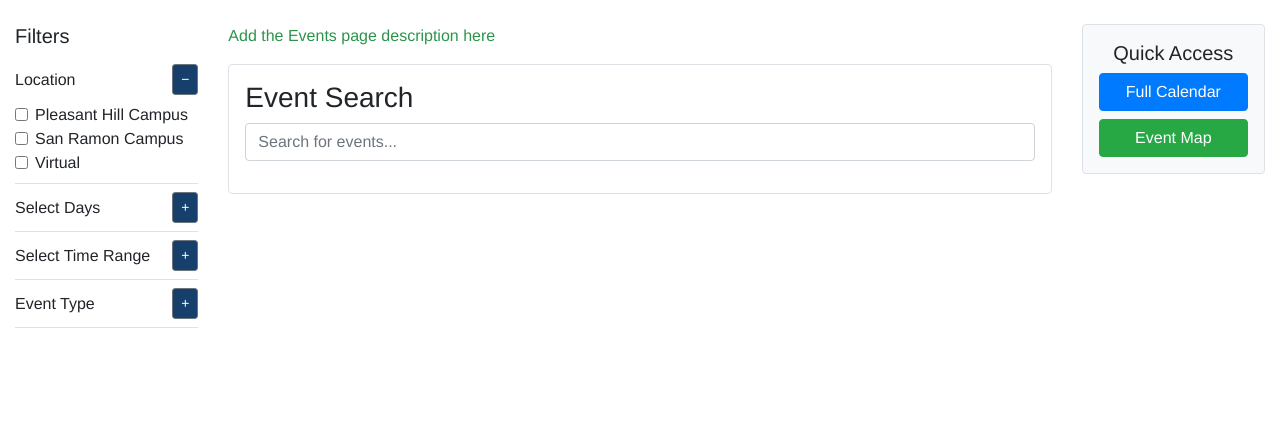
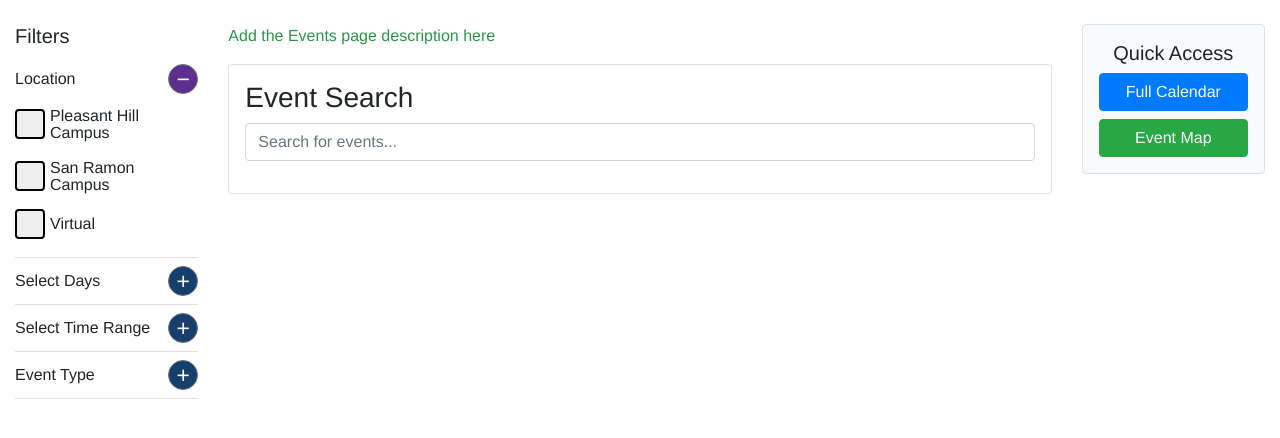
Before and after one commit to NoNameCoder2806/DVC-Events-Radar, a Django app: page / in a window 1280 px wide, after a click that opens the changed part. Shown: the part 216-654 px from the top of the page. Run offline with Django 5.2, Linux system fonts and the light colour scheme; data that the repository does not hold is empty; some libraries are stand-ins or nearby versions.

Commit message:
added styling to the filter column

```diff
--- a/myapp/static/home.css
+++ b/myapp/static/home.css
@@ -12,20 +12,114 @@ body {
     --offwhite: #f5fcff;
 }
 
+/* Filter button */
 .col-md-2 button{
     background-color: var(--blue) !important;
+    height: 30px;
+    width: 30px;
+    border-radius: 50%;
+    font-size: 23px;
+    padding: 0;
+    display: flex;
+    justify-content: center;
+    align-items: center;
+    aspect-ratio: 1;
     color: white;
     transition: all 0.2s ease;
-}.col-md-2 button:hover{
+}
+
+/* Hover effect make filter button larger and purple */
+.col-md-2 button:hover{
     background-color: var(--purple) !important;
-    color: white;
+    -webkit-transform: scale(1.2);
+    -ms-transform: scale(1.2);
     transform: scale(1.2);
-}.col-md-2 button:active{
+}
+
+/* Activated filter button color */
+.col-md-2 button:not(.collapsed){
     background-color: var(--purple) !important;
-    color: white;
-    transform: scale(1.2);
-}.border-bottom{
-    border-bottom: var(--green) 2px solid;
+}
+
+/* The container */
+.form-check {
+    display: flex !important;
+    min-height: 35px;
+    align-items: center;
+    position: relative !important;
+    padding: 5px 0 5px 35px !important;
+    line-height: 17px;
+    cursor: pointer;
+    font-size: medium;
+    -webkit-user-select: none;
+    -moz-user-select: none;
+    -ms-user-select: none;
+    user-select: none;
+}
+
+/* Hide default checkbox */
+.form-check input {
+    position: absolute;
+    opacity: 0;
+    cursor: pointer;
+    height: 0;
+    width: 0;
+}
+
+/* Custom checkbox */
+.checkmark {
+    position: absolute;
+    top: 50%;
+    left: 0;
+    -webkit-transform: translateY(-50%);
+    -ms-transform: translateY(-50%);
+    transform: translateY(-50%);
+    height: 30px;
+    width: 30px;
+    background-color: #eee;
+    border-radius: 4px;
+    border: 2px solid black;
+    box-sizing:border-box;
+}
+
+/* On mouse-over, border changes */
+.form-check:hover input ~ .checkmark {
+    border: 4px solid var(--purple);
+}
+
+/* When the checkbox is checked, change to blue background */
+.form-check input:checked ~ .checkmark {
+    background-color: var(--blue);
+}
+
+/* Show the checkmark when checked */
+.form-check input:checked ~ .checkmark:after {
+    display: block;
+}
+
+/* Checkmark styling */
+.form-check .checkmark:after {
+    content: "";
+    position: absolute;
+    display: none;
+    left: 10px;
+    top: 4px;
+    width: 6px;
+    height: 12px;
+    border: solid white;
+    border-width: 0 2px 2px 0;
+    -webkit-transform: rotate(45deg);
+    -ms-transform: rotate(45deg);
+    transform: rotate(45deg);
+}
+/* On mouse-over, border changes */
+.form-check:hover input ~ .checkmark:after {
+    left: 8px;
+    top: 2px;
+}
+/* Black border when checked */
+.form-check:hover input:checked ~ .checkmark {
+    border-color:black;
 }
 
 header {
--- a/myapp/templates/home.html
+++ b/myapp/templates/home.html
@@ -13,18 +13,15 @@
                 <div class="border-bottom mb-2 pb-2">
                     <div class="d-flex justify-content-between align-items-center">
                         <span class="fw-bold">Location</span>
-                        <button class="btn btn-sm btn-outline-secondary toggle-btn" type="button" data-toggle="collapse"
+                        <button class="btn btn-sm btn-outline-secondary toggle-btn collapsed" type="button" data-toggle="collapse"
                             data-target="#locationFilter" aria-expanded="false" aria-controls="locationFilter">
                             +
                         </button>
                     </div>
                     <div class="collapse mt-2" id="locationFilter">
-                        <div class="form-check"><input class="form-check-input" type="checkbox" id="onCampus"><label
-                                class="form-check-label" for="onCampus">Pleasant Hill Campus</label></div>
-                        <div class="form-check"><input class="form-check-input" type="checkbox" id="offCampus"><label
-                                class="form-check-label" for="offCampus">San Ramon Campus</label></div>
-                        <div class="form-check"><input class="form-check-input" type="checkbox" id="virtual"><label
-                                class="form-check-label" for="virtual">Virtual</label></div>
+                        <label class="form-check" for="onCampus">Pleasant Hill Campus<input type="checkbox" id="onCampus"><span class="checkmark"></span></label>
+                        <label class="form-check" for="offCampus">San Ramon Campus<input type="checkbox" id="offCampus"><span class="checkmark"></span></label>
+                        <label class="form-check" for="virtual">Virtual<input type="checkbox" id="virtual"><span class="checkmark"></span></label>
                     </div>
                 </div>
 
@@ -32,22 +29,17 @@
                 <div class="border-bottom mb-2 pb-2">
                     <div class="d-flex justify-content-between align-items-center">
                         <span class="fw-bold">Select Days</span>
-                        <button class="btn btn-sm btn-outline-secondary toggle-btn" type="button" data-toggle="collapse"
+                        <button class="btn btn-sm btn-outline-secondary toggle-btn collapsed" type="button" data-toggle="collapse"
                             data-target="#daysFilter" aria-expanded="false" aria-controls="daysFilter">
                             +
                         </button>
                     </div>
                     <div class="collapse mt-2" id="daysFilter">
-                        <div class="form-check"><input class="form-check-input" type="checkbox" id="monday"><label
-                                class="form-check-label" for="monday">Monday</label></div>
-                        <div class="form-check"><input class="form-check-input" type="checkbox" id="tuesday"><label
-                                class="form-check-label" for="tuesday">Tuesday</label></div>
-                        <div class="form-check"><input class="form-check-input" type="checkbox" id="wednesday"><label
-                                class="form-check-label" for="wednesday">Wednesday</label></div>
-                        <div class="form-check"><input class="form-check-input" type="checkbox" id="thursday"><label
-                                class="form-check-label" for="thursday">Thursday</label></div>
-                        <div class="form-check"><input class="form-check-input" type="checkbox" id="friday"><label
-                                class="form-check-label" for="friday">Friday</label></div>
+                        <label class="form-check" for="monday"><input class="form-check-input" type="checkbox" id="monday">Monday<span class="checkmark"></span></label>
+                        <label class="form-check" for="tuesday"><input class="form-check-input" type="checkbox" id="tuesday">Tuesday<span class="checkmark"></span></label>
+                        <label class="form-check" for="wednesday"><input class="form-check-input" type="checkbox" id="wednesday">Wednesday<span class="checkmark"></span></label>
+                        <label class="form-check" for="thursday"><input class="form-check-input" type="checkbox" id="thursday">Thursday<span class="checkmark"></span></label>
+                        <label class="form-check" for="friday"><input class="form-check-input" type="checkbox" id="friday">Friday<span class="checkmark"></span></label>
                     </div>
                 </div>
 
@@ -55,18 +47,15 @@
                 <div class="border-bottom mb-2 pb-2">
                     <div class="d-flex justify-content-between align-items-center">
                         <span class="fw-bold">Select Time Range</span>
-                        <button class="btn btn-sm btn-outline-secondary toggle-btn" type="button" data-toggle="collapse"
+                        <button class="btn btn-sm btn-outline-secondary toggle-btn collapsed" type="button" data-toggle="collapse"
                             data-target="#timeFilter" aria-expanded="false" aria-controls="timeFilter">
                             +
                         </button>
                     </div>
                     <div class="collapse mt-2" id="timeFilter">
-                        <div class="form-check"><input class="form-check-input" type="checkbox" id="morning"><label
-                                class="form-check-label" for="morning">Morning (8am–12pm)</label></div>
-                        <div class="form-check"><input class="form-check-input" type="checkbox" id="afternoon"><label
-                                class="form-check-label" for="afternoon">Afternoon (12pm–5pm)</label></div>
-                        <div class="form-check"><input class="form-check-input" type="checkbox" id="evening"><label
-                                class="form-check-label" for="evening">Evening (5pm–9pm)</label></div>
+                        <label class="form-check" for="morning"><input class="form-check-input" type="checkbox" id="morning">Morning<br>(8am–12pm)<span class="checkmark"></span></label>
+                        <label class="form-check" for="afternoon"><input class="form-check-input" type="checkbox" id="afternoon">Afternoon<br>(12pm–5pm)<span class="checkmark"></span></label>
+                        <label class="form-check" for="evening"><input class="form-check-input" type="checkbox" id="evening">Evening<br>(5pm–9pm)<span class="checkmark"></span></label>
                     </div>
                 </div>
 
@@ -74,20 +63,16 @@
                 <div class="border-bottom mb-2 pb-2">
                     <div class="d-flex justify-content-between align-items-center">
                         <span class="fw-bold">Event Type</span>
-                        <button class="btn btn-sm btn-outline-secondary toggle-btn" type="button" data-toggle="collapse"
+                        <button class="btn btn-sm btn-outline-secondary toggle-btn collapsed" type="button" data-toggle="collapse"
                             data-target="#typeFilter" aria-expanded="false" aria-controls="typeFilter">
                             +
                         </button>
                     </div>
                     <div class="collapse mt-2" id="typeFilter">
-                        <div class="form-check"><input class="form-check-input" type="checkbox" id="sports"><label
-                                class="form-check-label" for="sports">Sports</label></div>
-                        <div class="form-check"><input class="form-check-input" type="checkbox" id="music"><label
-                                class="form-check-label" for="music">Clubs</label></div>
-                        <div class="form-check"><input class="form-check-input" type="checkbox" id="clubs"><label
-                                class="form-check-label" for="clubs">Career & Academic</label></div>
-                        <div class="form-check"><input class="form-check-input" type="checkbox" id="academic"><label
-                                class="form-check-label" for="academic">Free Food</label></div>
+                        <label class="form-check" for="sports"><input class="form-check-input" type="checkbox" id="sports">Sports<span class="checkmark"></span></label>
+                        <label class="form-check" for="music"><input class="form-check-input" type="checkbox" id="music">Clubs<span class="checkmark"></span></label>
+                        <label class="form-check" for="clubs">Career & Academic<input class="form-check-input" type="checkbox" id="clubs"><span class="checkmark"></span></label>
+                        <label class="form-check" for="academic"><input class="form-check-input" type="checkbox" id="academic">Free Food<span class="checkmark"></span></label>
                     </div>
                 </div>
 
```
Also changed, not shown: other parts of myapp/static/home.css (+6 -0 lines).
